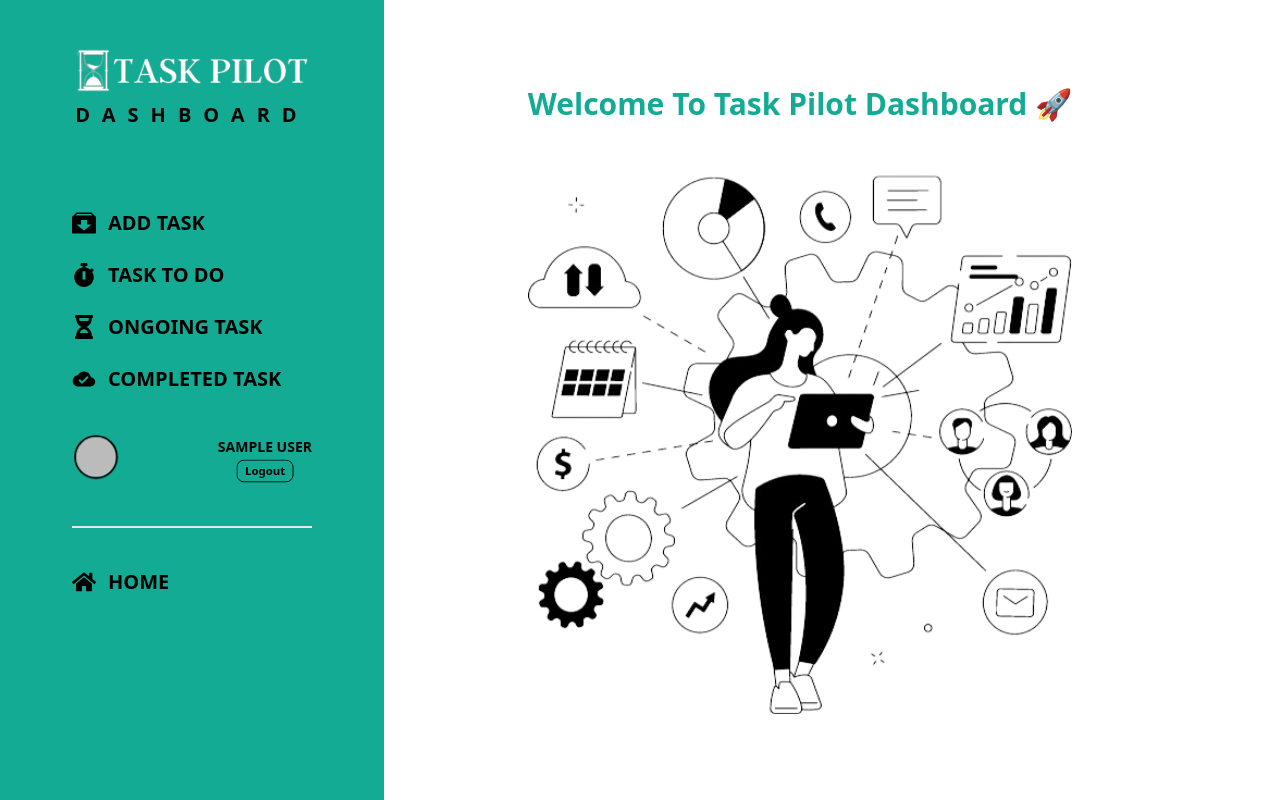
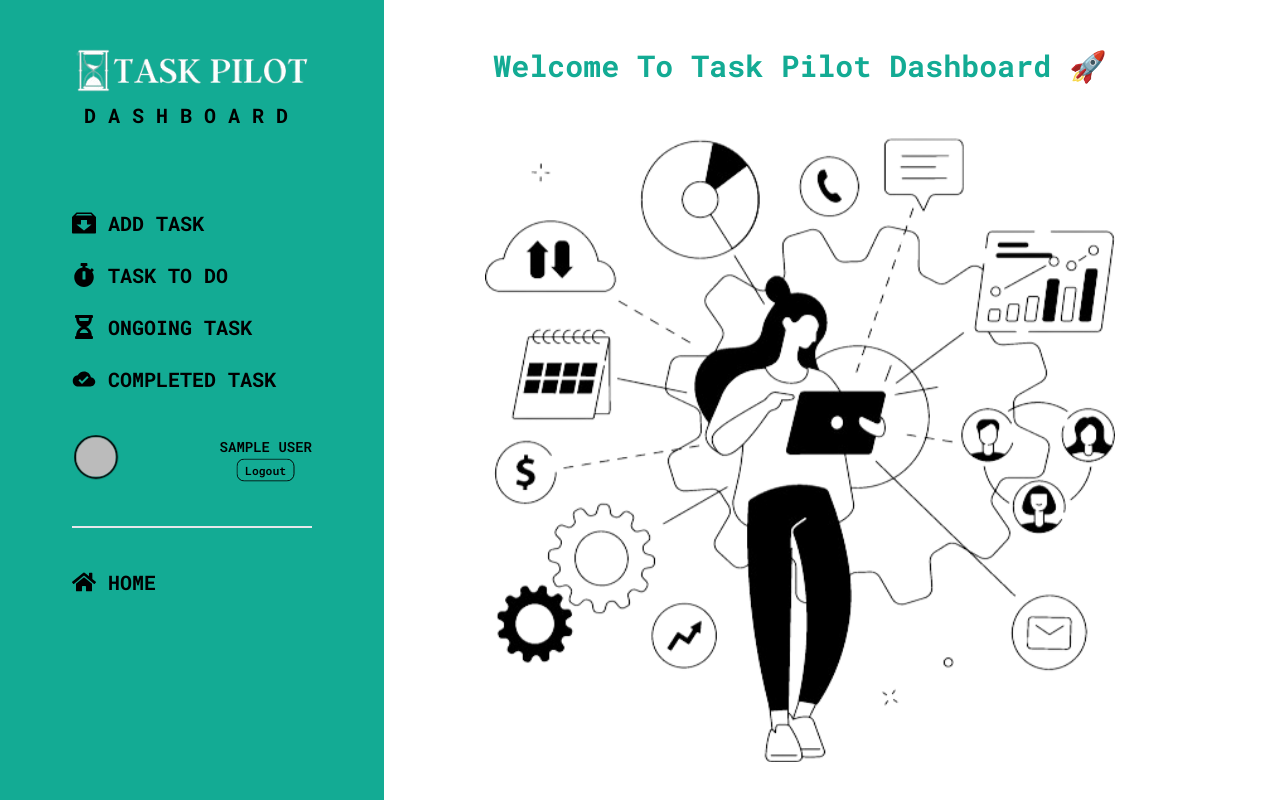
Before and after one commit to mdnoble1/task-pilot-client, a React (Vite) app: page /dashboard in a window 1280 px wide. Shown: the top 800 px of the page. Built offline with nearby package versions, Linux system fonts and the light colour scheme; no server answers; sample sign-in values are in the browser's storage.

Commit message:
added roboto mono google font

```diff
--- a/src/index.css
+++ b/src/index.css
@@ -1,3 +1,11 @@
+@import url('https://fonts.googleapis.com/css2?family=Roboto+Mono:ital,wght@0,400;0,500;0,600;0,700;1,400;1,500;1,600;1,700&display=swap');
+
+
+body{
+    font-family: 'Roboto Mono', monospace;
+}
+
+
 @tailwind base;
 @tailwind components;
 @tailwind utilities;
--- a/src/pages/dashboard/DashboardLanding/DashboardLanding.jsx
+++ b/src/pages/dashboard/DashboardLanding/DashboardLanding.jsx
@@ -4,7 +4,7 @@
   return (
     <div className="flex justify-center items-center min-h-screen">
       <div className="text-center">
-        <h2 className="font-bold text-xl md:text-3xl text-[#13ab94] my-12">
+        <h2 className="font-bold text-xl md:text-3xl text-[#13ab94] my-12 mx-2">
           Welcome To Task Pilot Dashboard 🚀
         </h2>
         {/* <p className="font-semibold text-lg text-gray-500 text-center mb-6">
```
